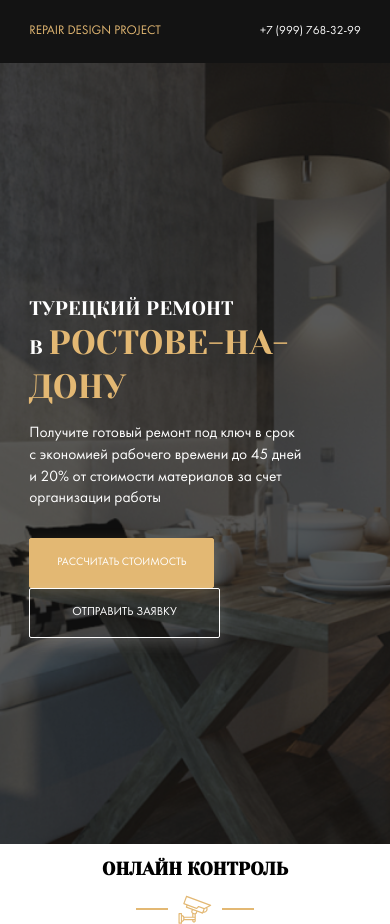
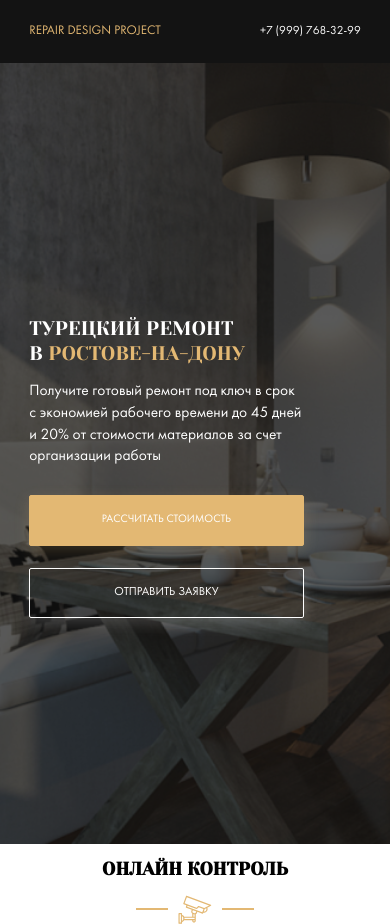
Before and after one commit to ranyn777/repair-design, a website: page index.html in a window 390 px wide. Drawn offline with Linux system fonts and the light colour scheme; files whose address does not match are found by name.

Commit message:
refact: fix font-size in hero__title

```diff
--- a/sass/_media.sass
+++ b/sass/_media.sass
@@ -1,4 +1,4 @@
-@media screen and ( max-width: 1200px )
+@media screen and ( max-width: 1400px )
     html
         font-size: 12px
     .nav
@@ -30,10 +30,16 @@
         &__text
             margin-bottom: 2.28rem
             font-size: 1.29rem
-        &__button
+        &__button-1
             display: block
             min-width: 22.86rem
             margin-bottom: 1.85rem
+        &__button-2
+            display: block
+            min-width: 22.86rem
+    .title
+        &--primary
+               font-size: 1.64rem
 @media screen and ( max-width: 520px )
     .hero
         &__scroll-down
```
Also changed, not shown: css/style.css.
